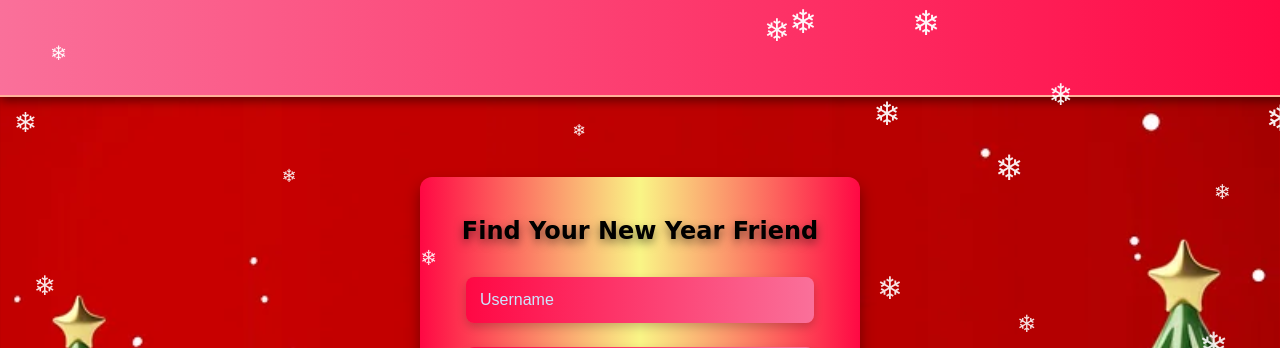
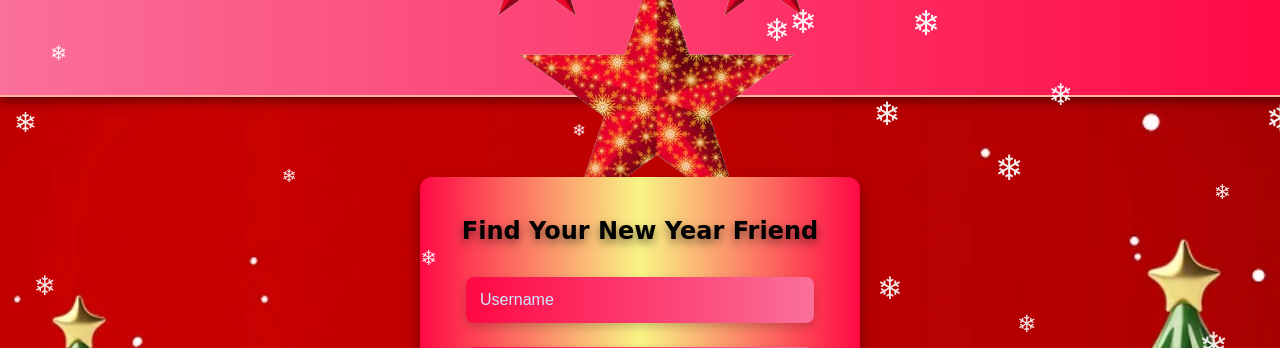
Before and after one commit to yoursecretsantafriend/santa, a plain HTML site: page index.html in a window 1280 px wide. Shown: the part 165-513 px from the top of the page. Drawn offline with Linux system fonts and the light colour scheme.

Commit message:
Update index.html

```diff
--- a/index.html
+++ b/index.html
@@ -9,6 +9,7 @@
 
 <body>
     <header>
+        <img src="image/christmas-right.png" alt="Christmas Image" class="top-left-image">
         <div class="header-content">
             <img src="image/1logo (2).png" alt="TACHYON360 Logo" class="logo">
             <h1>TACHYON360</h1>
```
